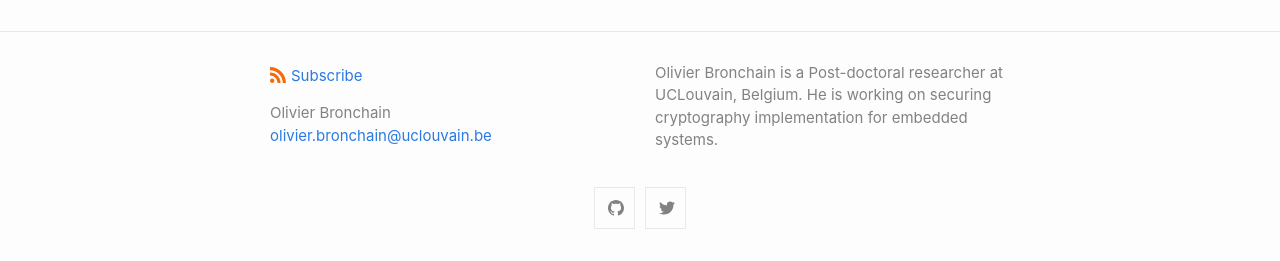
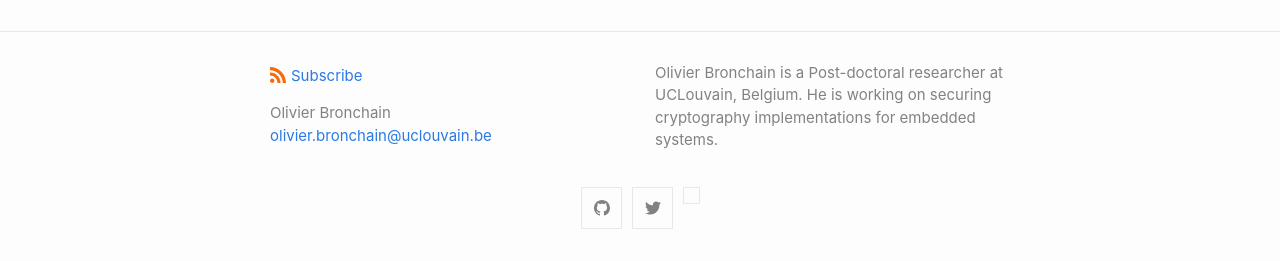
Before and after one commit to obronchain/obronchain.github.io, a Jekyll site: the page built from index.md, in a window 1280 px wide. Shown: the part 922-1183 px from the top of the page. Built offline with Jekyll 4.4.1, drawn with Linux system fonts in a browser that asks for light colours; a style sheet for code colours, icons or effects is not loaded; our own code applies the rules of GitHub Pages for plain Markdown files.

Commit message:
add scholar

```diff
--- a/_config.yml
+++ b/_config.yml
@@ -4,7 +4,7 @@ author:
   email: olivier.bronchain@uclouvain.be
 description: > # this means to ignore newlines until "show_excerpts:"
     Olivier Bronchain is a Post-doctoral researcher at UCLouvain, Belgium.  He
-    is working on securing cryptography implementation for embedded systems.
+    is working on securing cryptography implementations for embedded systems.
 
 show_excerpts: false # set to true to show excerpts on the homepage
 
@@ -17,6 +17,7 @@ minima:
   social_links:
     twitter: BronchainO
     github:  obronchain
+    scholar: obronchain
     # devto: jekyll
     # dribbble: jekyll
     # facebook: jekyll
--- a/_includes/social.html
+++ b/_includes/social.html
@@ -1,4 +1,5 @@
 {%- assign social = site.minima.social_links -%}
+<link rel="stylesheet" href="https://cdn.jsdelivr.net/gh/jpswalsh/academicons@1/css/academicons.min.css">
 
 <ul class="social-media-list">
   {%- for glb in social.gitlab -%}{%- if glb.username and glb.instance -%}<li><a rel="me" href="https://{{ glb.instance | cgi_escape | escape}}/{{glb.username}}" target="_blank" title="{{ glb.username | escape }}"><svg class="svg-icon grey"><use xlink:href="{{ '/assets/minima-social-icons.svg#gitlab' | relative_url }}"></use></svg></a></li>{%- endif -%}{%- endfor -%}
@@ -18,4 +19,5 @@
   {%- if social.keybase -%}<li><a rel="me" href="https://keybase.io/{{ social.keybase | cgi_escape | escape }}" target="_blank" title="{{ social.keybase | escape }}"><svg class="svg-icon grey"><use xlink:href="{{ '/assets/minima-social-icons.svg#keybase' | relative_url }}"></use></svg></a></li>{%- endif -%}
   {%- if social.microdotblog -%}<li><a rel="me" href="https://micro.blog/{{ social.microdotblog | cgi_escape | escape }}" target="_blank" title="{{ social.microdotblog | escape }}"><svg class="svg-icon grey"><use xlink:href="{{ '/assets/minima-social-icons.svg#microdotblog' | relative_url }}"></use></svg></a></li>{%- endif -%}
   {%- if social.devto -%}<li><a href="https://dev.to/{{ social.devto | cgi_escape | escape }}" target="_blank" title="{{ social.devto | escape }}"><svg class="svg-icon grey"><use xlink:href="{{ '/assets/minima-social-icons.svg#devto' | relative_url }}"></use></svg></a></li>{%- endif -%}
+  {%- if social.scholar -%}<li><a rel="me" href="https://scholar.google.com/citations?user=uOkNHaIAAAAJ&hl=en" target="_blank" title="{{ social.scholar | escape }}"><i class="ai ai-google-scholar-square ai-3x"></i></a></li>{%- endif -%}
 </ul>
```
